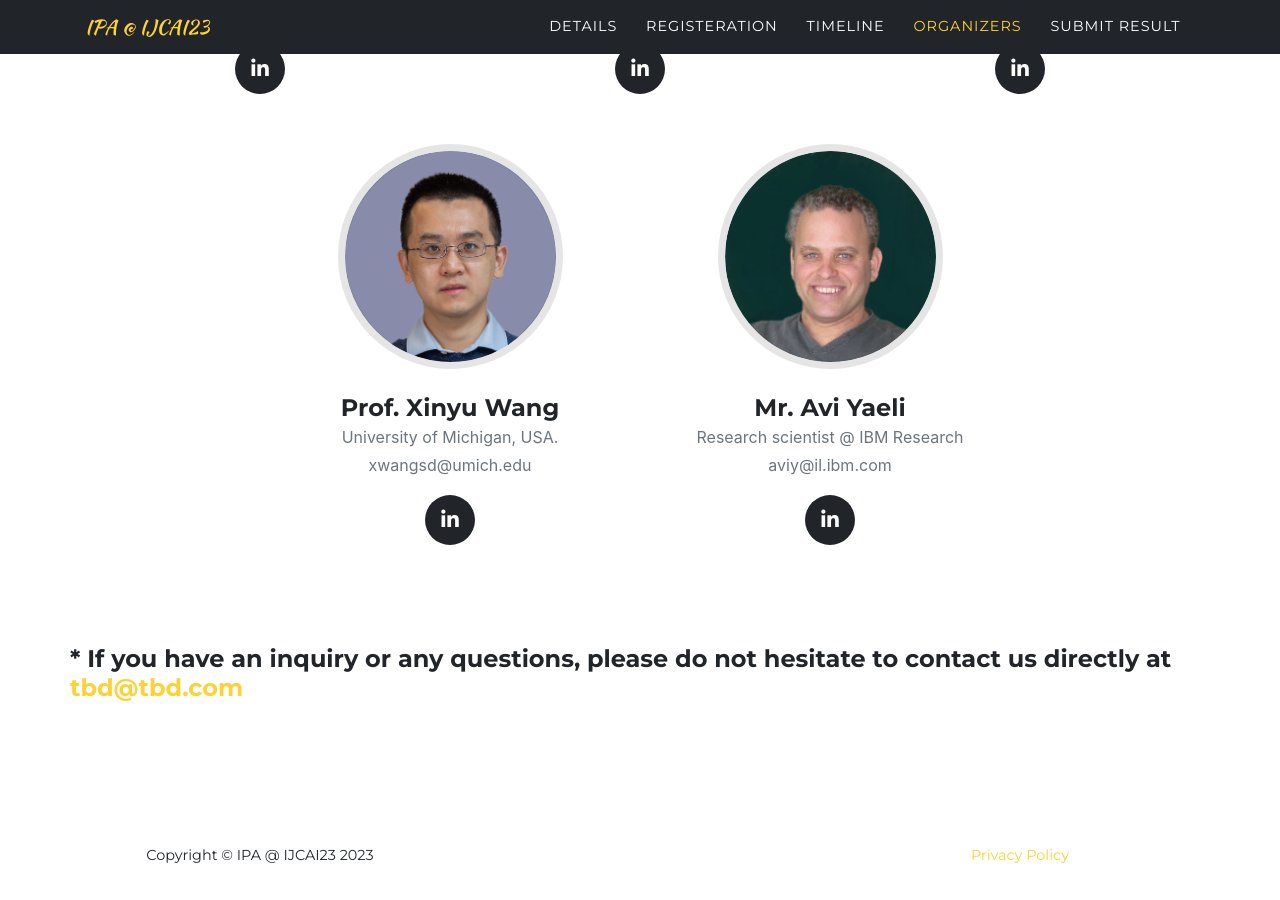
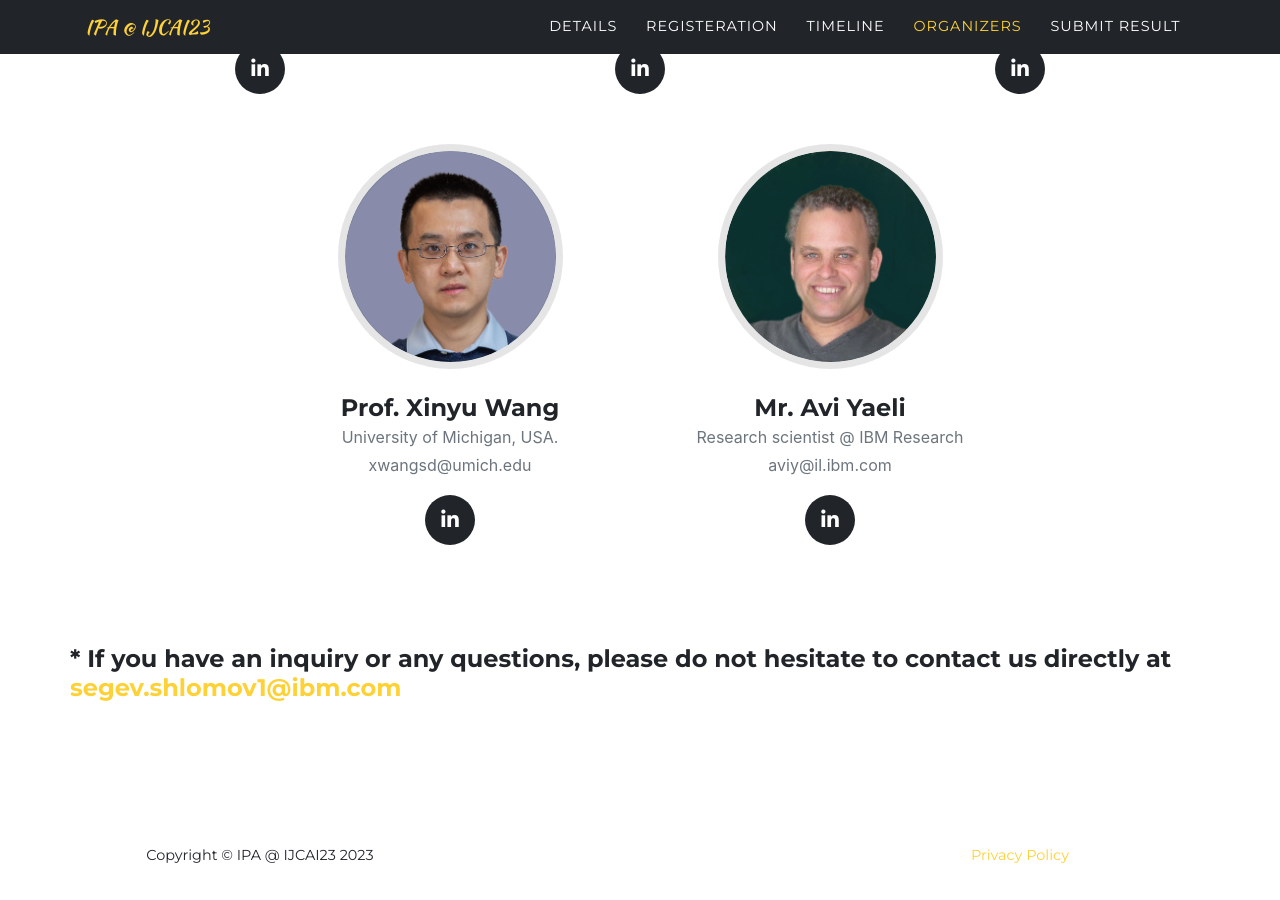
Before and after one commit to IPAResiliency-IJCAI23/IPAResiliency-IJCAI23.github.io, a Jekyll site: the page built from index.md, in a window 1280 px wide and 900 px high, scrolled down 3464 px. Built offline with Jekyll 4.4.1, drawn with Linux system fonts in a browser that asks for light colours; some web fonts are replaced.

Commit message:
Update sitetext.yml

```diff
--- a/_data/sitetext.yml
+++ b/_data/sitetext.yml
@@ -107,7 +107,7 @@ en: &DEFAULT_EN
     text: ""
     # subtext: Lorem ipsum dolor sit amet, consectetur adipisicing elit. Aut eaque, laboriosam veritatis, quos non quis ad perspiciatis, totam corporis ea, alias ut unde. **Markdown** supported.
     section: team
-    contact_email: "tbd@tbd.com"
+    contact_email: "segev.shlomov1@ibm.com"
     people:
       - name: "Dr. Segev Shlomov"
         role: "AI research scientist @ IBM Research"
```
